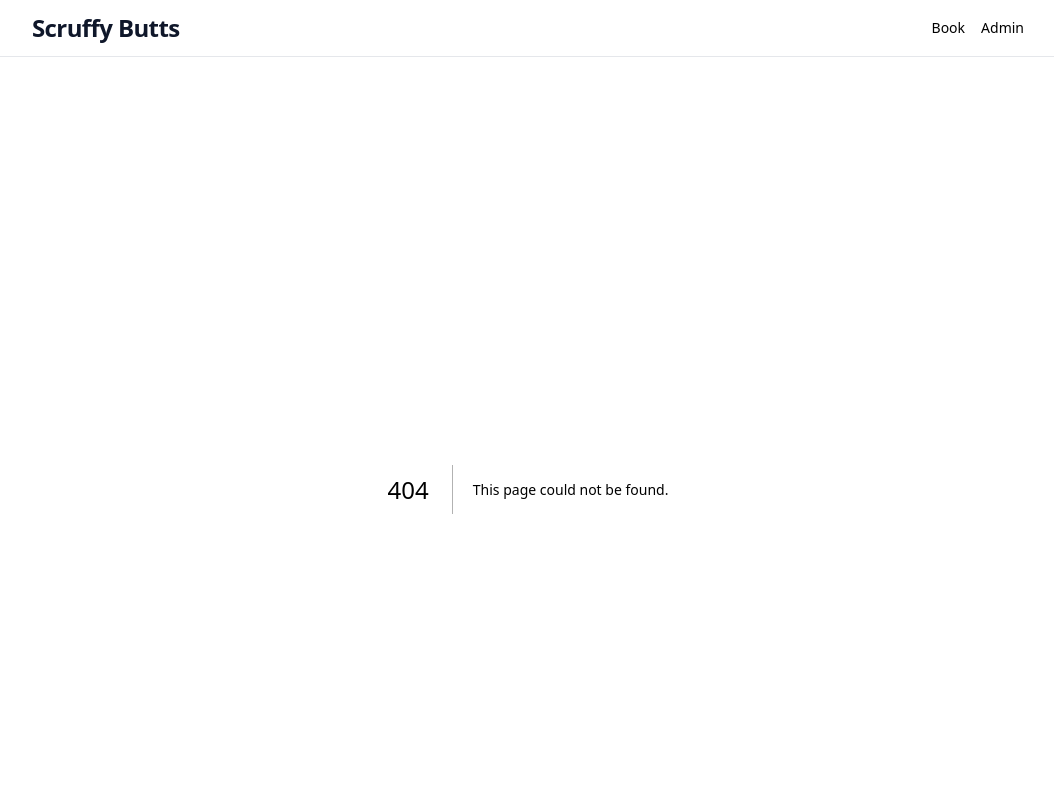
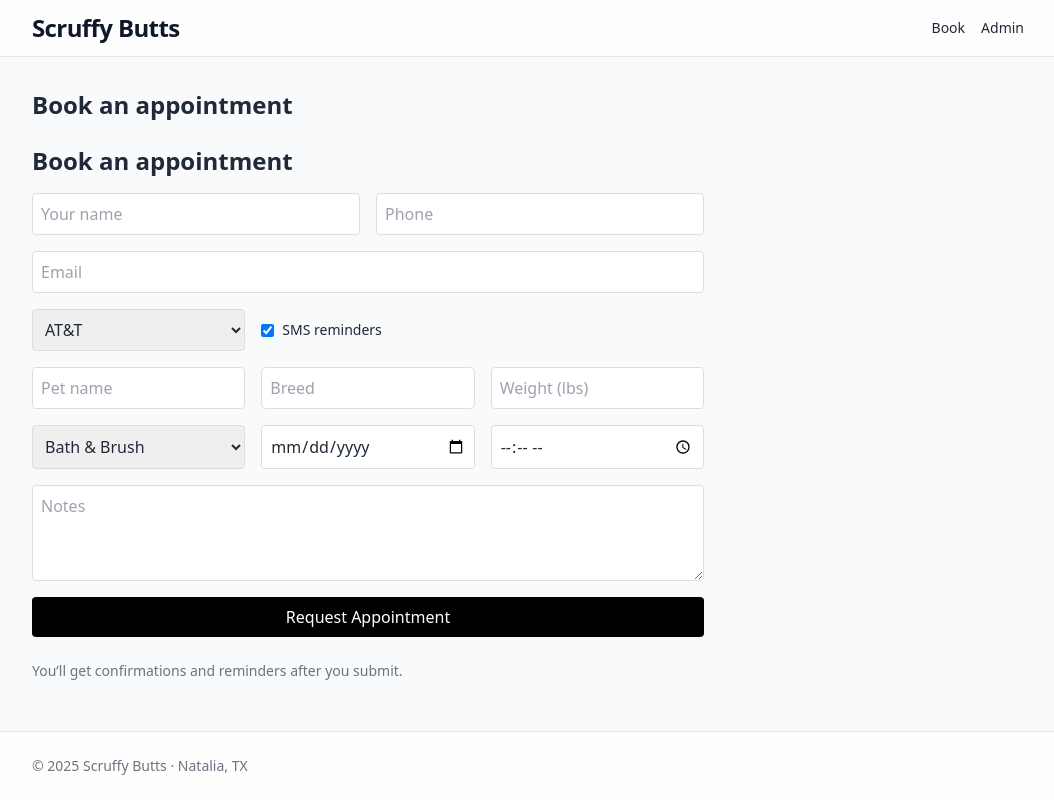
Before and after one commit to JimmysRanch/scruffy-butts-pwa-final, a Next.js app: page /book in a window 1280 px wide. Before the commit this address had no page. Shown: the top 800 px of the page, without its empty margins (112-1166 px from the left). Built offline with nearby package versions, Linux system fonts and the light colour scheme.

Commit message:
Create page.tsx

```diff
--- /dev/null
+++ b/app/book/page.tsx
@@ -0,0 +1,16 @@
+import dynamic from 'next/dynamic'
+
+// Load the form only on the client
+const AppointmentForm = dynamic(() => import('@/components/AppointmentForm'), { ssr: false })
+
+export default function BookPage() {
+  return (
+    <div className="grid gap-6">
+      <h1 className="text-2xl font-bold">Book an appointment</h1>
+      <AppointmentForm />
+      <p className="text-sm text-gray-500">
+        You’ll get confirmations and reminders after you submit.
+      </p>
+    </div>
+  )
+}
```
